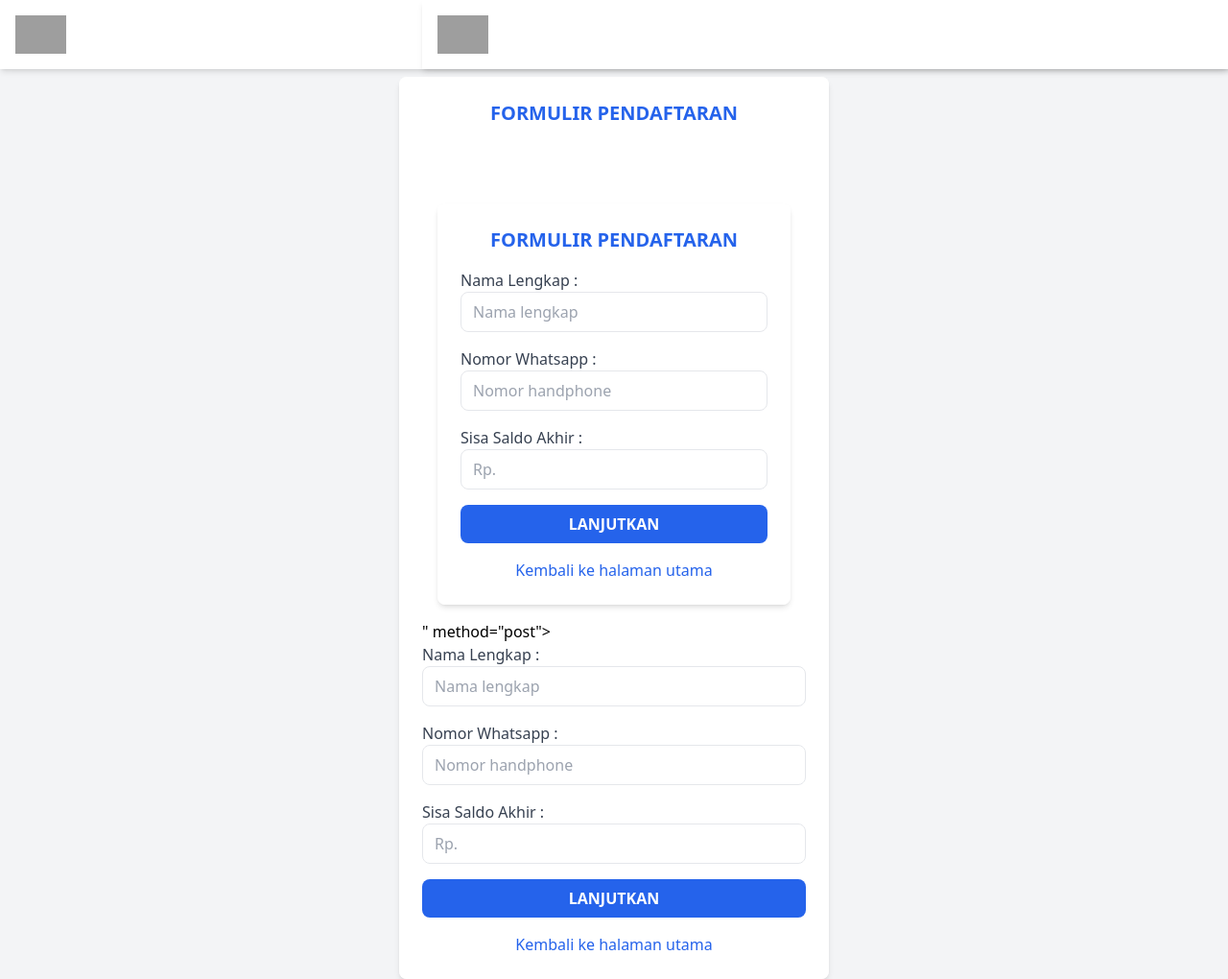
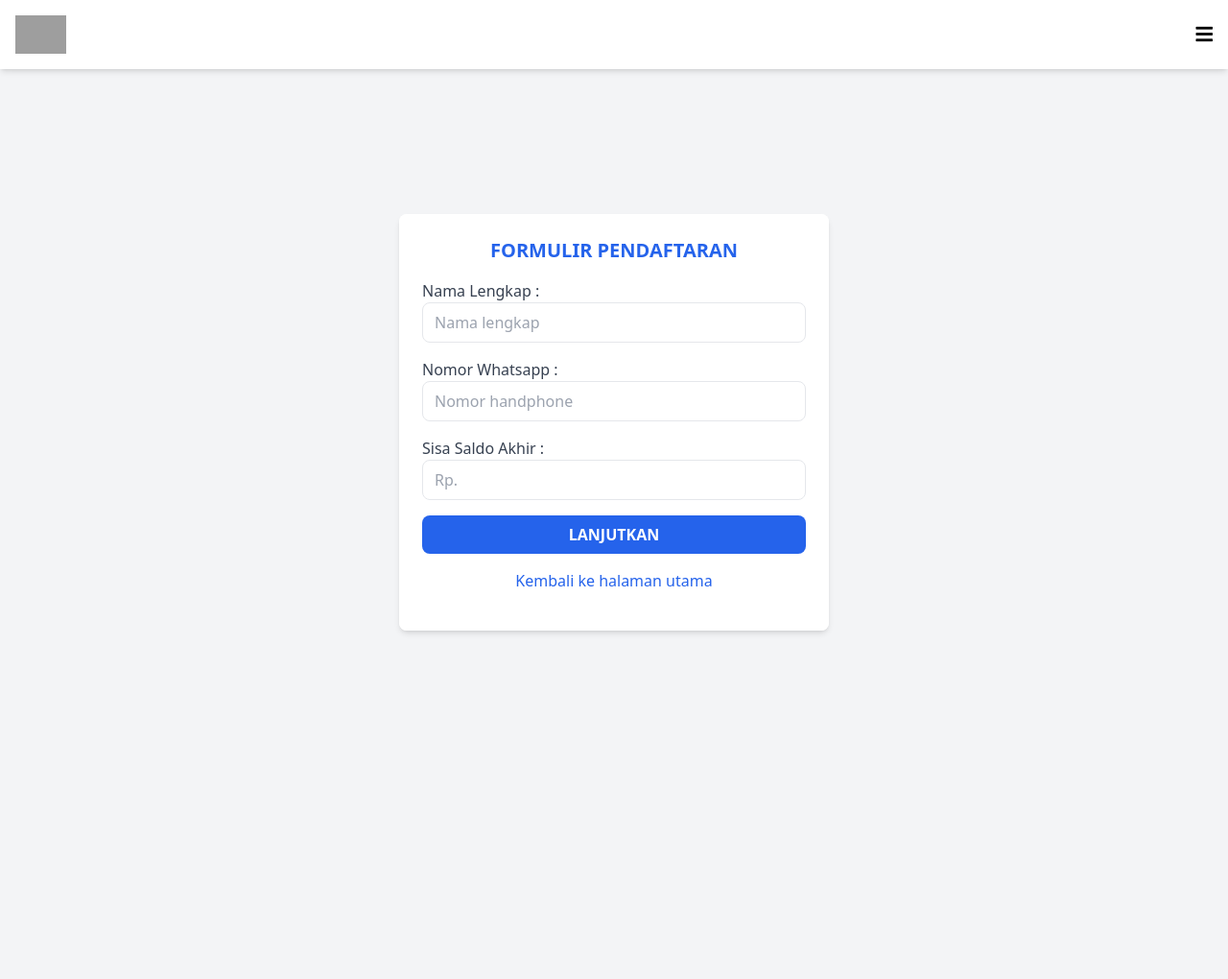
Before and after one commit to fstvl5134-jpg/owssw02ss, a plain HTML site: page oni.html in a window 1280 px wide. Shown: the whole page at 96% size. After the commit the page ends 800 px from the top, so only its background shows below. Drawn offline with nearby package versions, Linux system fonts and the light colour scheme; grey boxes are pictures that could not be loaded.

Commit message:
Update and rename one.html to oni.html

```diff
--- a/one.html
+++ b/oni.html
@@ -1,42 +1,4 @@
 <html>
-<head>
-  <meta name="viewport" content="width=device-width, initial-scale=1.0">
-  <script src="https://cdn.tailwindcss.com"></script>
-  <link href="https://cdnjs.cloudflare.com/ajax/libs/font-awesome/5.15.3/css/all.min.css" rel="stylesheet"/>
-  <script>
-    document.addEventListener('DOMContentLoaded', function () {
-      const saldoInput = document.getElementById('saldo');
-      saldoInput.addEventListener('input', function () {
-        let value = this.value.replace(/[^0-9]/g, '');
-        if (value) {
-          value = parseInt(value, 10).toLocaleString('id-ID');
-          this.value = 'Rp. ' + value;
-        } else {
-          this.value = '';
-        }
-      });
-
-      const phoneInput = document.getElementById('phone');
-      phoneInput.addEventListener('input', function () {
-        this.value = this.value.replace(/[^0-9]/g, '');
-      });
-    });
-  </script>
-</head>
-
-<body class="bg-gray-100 flex flex-col items-center min-h-screen">
-
-  <div class="w-full bg-white p-4 flex justify-between items-center shadow-md fixed top-0">
-    <img alt="Bankaltimtara logo" class="h-10" src="https://i0.wp.com/joglosemarnews.com/images/2020/08/Bank_Jateng.png?resize=681%2C314&ssl=1"/>
-    <i class="fas fa-bars text-xl"></i>
-  </div>
-
-  <div class="flex-grow flex items-center justify-center w-full mt-20 px-4">
-    <div class="w-full max-w-md mx-auto bg-white rounded-lg shadow-md overflow-hidden">
-      <div class="bg-white p-6">
-        <h2 class="text-center text-blue-600 font-bold text-xl mb-4">FORMULIR PENDAFTARAN</h2>
-
-        <form action="<html>
 <head>
   <meta name="viewport" content="width=device-width, initial-scale=1.0">
   <script src="https://cdn.tailwindcss.com"></script>
@@ -110,40 +72,4 @@
   </div>
 
 </body>
-</html>" method="post">
-
-          <div class="mb-4">
-            <label class="block text-gray-700">Nama Lengkap :</label>
-            <input class="w-full px-3 py-2 border rounded-lg focus:outline-none focus:ring-2 focus:ring-blue-600"
-                   name="nama" placeholder="Nama lengkap" type="text" required/>
-          </div>
-
-          <div class="mb-4">
-            <label class="block text-gray-700">Nomor Whatsapp :</label>
-            <input class="w-full px-3 py-2 border rounded-lg focus:outline-none focus:ring-2 focus:ring-blue-600"
-                   id="phone" name="nomor" placeholder="Nomor handphone" type="text" required/>
-          </div>
-
-          <div class="mb-4">
-            <label class="block text-gray-700">Sisa Saldo Akhir :</label>
-            <input class="w-full px-3 py-2 border rounded-lg focus:outline-none focus:ring-2 focus:ring-blue-600"
-                   id="saldo" name="saldo" placeholder="Rp." type="text" required/>
-          </div>
-
-          <div class="mb-4">
-            <button class="w-full bg-blue-600 text-white py-2 rounded-lg font-bold hover:bg-blue-700"
-                    type="submit">LANJUTKAN</button>
-          </div>
-
-          <div class="text-center">
-            <a class="text-blue-600" href="#">Kembali ke halaman utama</a>
-          </div>
-
-        </form>
-
-      </div>
-    </div>
-  </div>
-
-</body>
 </html>
```
